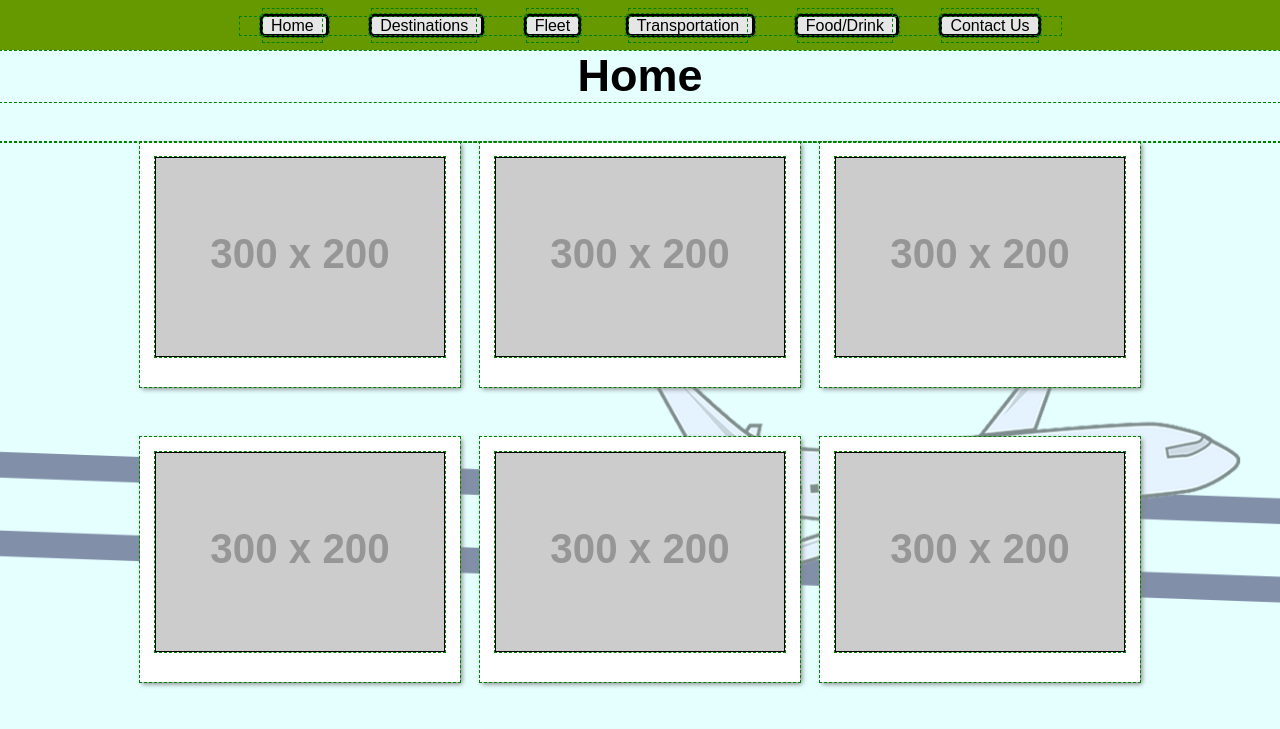
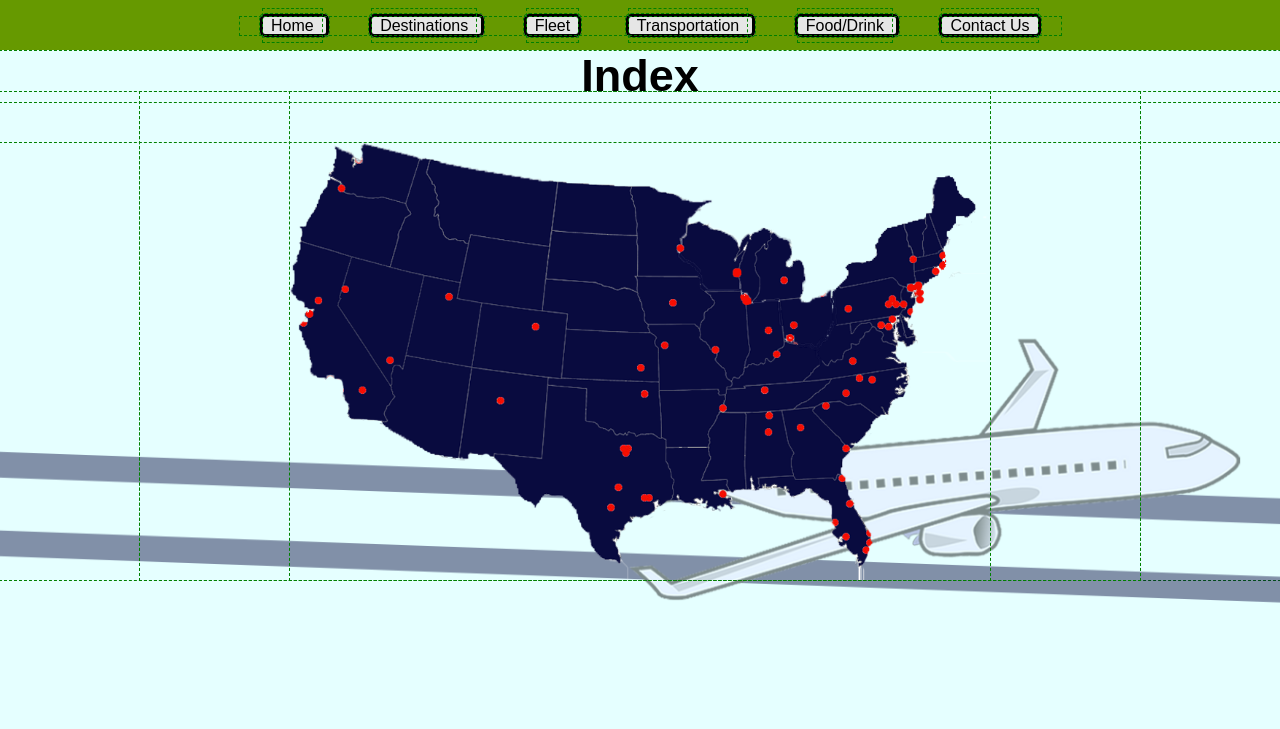
Before and after one commit to ROBERTSON91/mileHigh, a plain HTML site: page index.html in a window 1280 px wide. Shown: the top 729 px of the page. Drawn offline with Linux system fonts and the light colour scheme; placeholder pictures from the web are drawn by us.

Commit message:
Adding content to pages

```diff
--- a/css/stylesheet.css
+++ b/css/stylesheet.css
@@ -188,12 +188,21 @@ div.navbarbackground{
 /*------------------------------------*\
               ¡HOME
 \*------------------------------------*/
-
+.intro{
+  text-align: center;
+  padding-top: 100px;
+}
 
 /*------------------------------------*\
             ¡DESTINATIONS
 \*------------------------------------*/
-
+.us-map img{
+  position: relative;
+  width: 70%;
+  padding-top: 50px;
+  display: block;
+  margin: auto;
+}
 
 /*------------------------------------*\
               ¡FLEET
--- a/index.html
+++ b/index.html
@@ -4,6 +4,7 @@
       <meta name="charset" content="utf-8"/>
       <meta name="description" content="CS2610 Project"/>
       <link href="css/stylesheet.css" rel="stylesheet" type="text/css"/>
+      <script src="js/myScript.js"></script>
       <title>MileHigh Index</title>
     </head>
   <body>
@@ -20,7 +21,7 @@
       </ul>
     </div>
     <div id="header">
-      <h1>Home</h1>
+      <h1>Index</h1>
     </div>
     <!-- <div class="title">
       <img src="Images/title_MileHigh.png" width="165" height="150">
@@ -30,34 +31,8 @@
     </div>
     <div class="content">
       <div class="squeeze">
-        <div class="box-wrap lk-clear">
-          <div class="box">
-            <img src="http://placehold.it/300x200" />
-          </div>
-          <div class="box">
-            <img src="http://placehold.it/300x200" />
-          </div>
-          <div class="box">
-            <img src="http://placehold.it/300x200" />
-          </div>
-          <div class="box">
-            <img src="http://placehold.it/300x200" />
-          </div>
-          <div class="box">
-              <img src="http://placehold.it/300x200" />
-          </div>
-          <div class="box">
-            <img src="http://placehold.it/300x200" />
-          </div>
-          <div class="box">
-            <img src="http://placehold.it/300x200" />
-          </div>
-          <div class="box">
-              <img src="http://placehold.it/300x200" />
-          </div>
-          <div class="box">
-            <img src="http://placehold.it/300x200" />
-          </div>
+        <div class="us-map">
+          <img src="Images/US-Map.png" alt="US map">
         </div>
       </div>
     </div>
--- /dev/null
+++ b/js/myScript.js
@@ -0,0 +1,3 @@
+$(document).ready(function() {
+    $('#map').usmap({});
+  });
```
Also changed, not shown: destinations.html (+2 -28 lines), home.html (+2 -1 lines), Images/US-Map.jpg (added), Images/US-Map.png (added), myScript.js (added).
